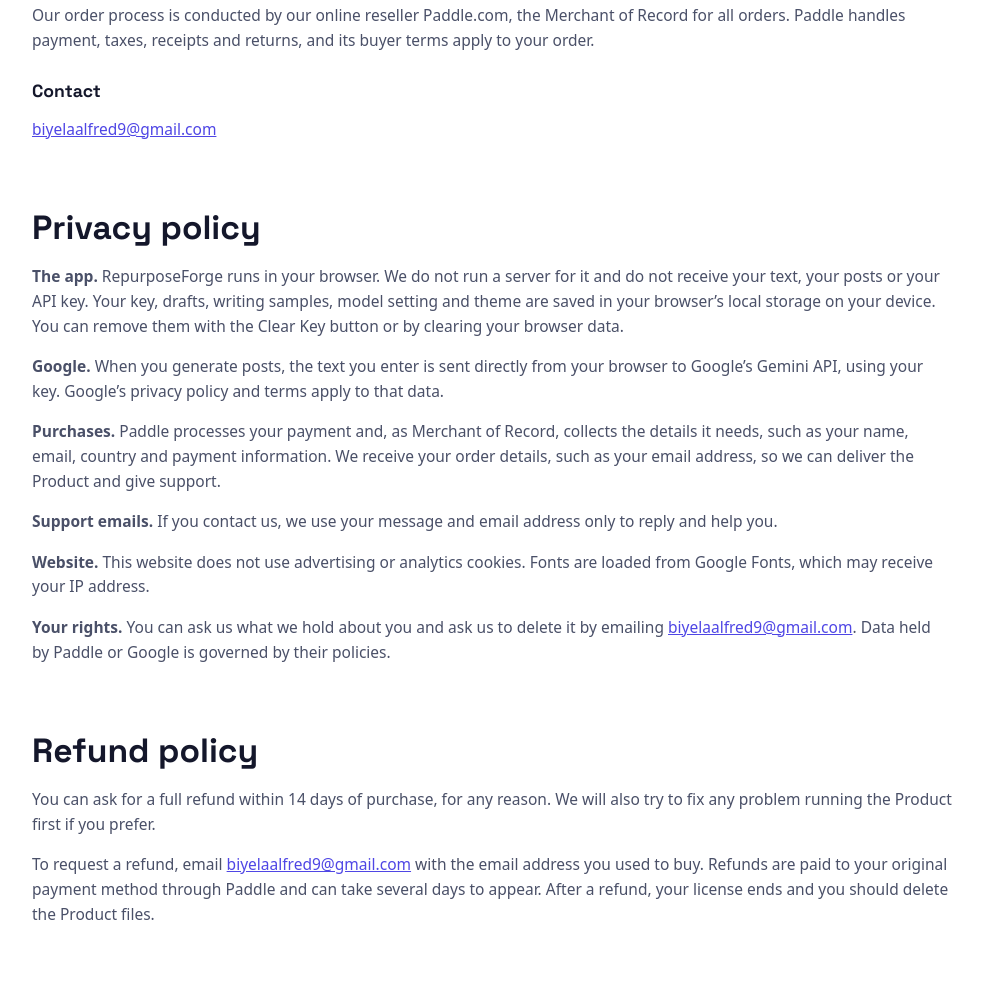
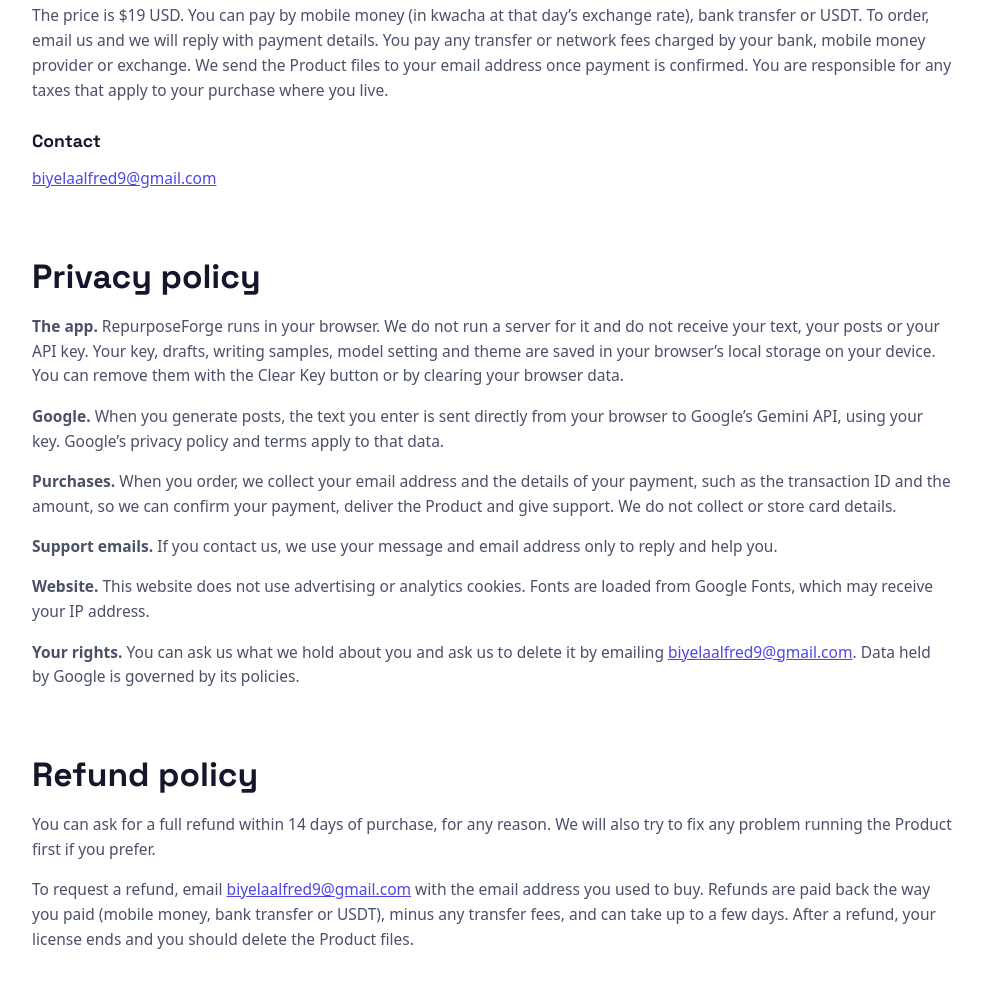
Before and after one commit to biyelaalfred9-byte/repurposeforge, a plain HTML site: page index.html in a window 1280 px wide. Shown: the part 3483-4470 px from the top of the page, without its empty margins (148-1131 px from the left). Drawn offline with Linux system fonts and the light colour scheme.

Commit message:
Add files via upload

```diff
--- a/index.html
+++ b/index.html
@@ -87,8 +87,8 @@
 <section id="pricing"><div class="wrap"><h2>Pricing</h2>
 <div class="price"><div class="n">$19</div><div>One-time payment. No subscription.</div>
 <ul><li>RepurposeForge app (one HTML file)</li><li>Setup guide (PDF)</li><li>14-day refund</li></ul>
-<a class="btn" href="#buy" id="buy">Buy now</a>
-<p style="font-size:.85rem;color:var(--soft);margin:.9em 0 0">Our order process is conducted by our online reseller Paddle.com. Paddle.com is the Merchant of Record for all our orders. Paddle provides all customer service inquiries and handles returns.</p></div></div></section>
+<a class="btn" href="mailto:biyelaalfred9@gmail.com?subject=Buy%20RepurposeForge%20(%2419)" id="buy">Email to buy</a>
+<p style="font-size:.85rem;color:var(--soft);margin:.9em 0 0">Pay by mobile money (MTN or Airtel, Zambia), bank transfer or USDT (a dollar-pegged cryptocurrency). Email us and we reply with the payment details. Once your payment is confirmed, we email you the app and the setup guide.</p></div></div></section>
 
 <section id="faq"><div class="wrap"><h2>Questions</h2>
 <details><summary>Do I need to pay for AI usage?</summary><p>RepurposeForge uses your own Google Gemini API key. Google sets the limits and any charges for that key. Check your plan in Google AI Studio.</p></details>
@@ -111,21 +111,21 @@
 <h3>Warranty and liability</h3>
 <p>The Product is provided “as is” without warranties of any kind, to the extent the law allows. Our total liability for any claim is limited to the price you paid for the Product. Nothing here limits rights you have under consumer law that cannot be excluded.</p>
 <h3>Orders and payments</h3>
-<p>Our order process is conducted by our online reseller Paddle.com, the Merchant of Record for all orders. Paddle handles payment, taxes, receipts and returns, and its buyer terms apply to your order.</p>
+<p>The price is $19 USD. You can pay by mobile money (in kwacha at that day’s exchange rate), bank transfer or USDT. To order, email us and we will reply with payment details. You pay any transfer or network fees charged by your bank, mobile money provider or exchange. We send the Product files to your email address once payment is confirmed. You are responsible for any taxes that apply to your purchase where you live.</p>
 <h3>Contact</h3>
 <p><a href="mailto:biyelaalfred9@gmail.com">biyelaalfred9@gmail.com</a></p>
 
 <h2 id="privacy" style="margin-top:2em">Privacy policy</h2>
 <p><strong>The app.</strong> RepurposeForge runs in your browser. We do not run a server for it and do not receive your text, your posts or your API key. Your key, drafts, writing samples, model setting and theme are saved in your browser’s local storage on your device. You can remove them with the Clear Key button or by clearing your browser data.</p>
 <p><strong>Google.</strong> When you generate posts, the text you enter is sent directly from your browser to Google’s Gemini API, using your key. Google’s privacy policy and terms apply to that data.</p>
-<p><strong>Purchases.</strong> Paddle processes your payment and, as Merchant of Record, collects the details it needs, such as your name, email, country and payment information. We receive your order details, such as your email address, so we can deliver the Product and give support.</p>
+<p><strong>Purchases.</strong> When you order, we collect your email address and the details of your payment, such as the transaction ID and the amount, so we can confirm your payment, deliver the Product and give support. We do not collect or store card details.</p>
 <p><strong>Support emails.</strong> If you contact us, we use your message and email address only to reply and help you.</p>
 <p><strong>Website.</strong> This website does not use advertising or analytics cookies. Fonts are loaded from Google Fonts, which may receive your IP address.</p>
-<p><strong>Your rights.</strong> You can ask us what we hold about you and ask us to delete it by emailing <a href="mailto:biyelaalfred9@gmail.com">biyelaalfred9@gmail.com</a>. Data held by Paddle or Google is governed by their policies.</p>
+<p><strong>Your rights.</strong> You can ask us what we hold about you and ask us to delete it by emailing <a href="mailto:biyelaalfred9@gmail.com">biyelaalfred9@gmail.com</a>. Data held by Google is governed by its policies.</p>
 
 <h2 id="refunds" style="margin-top:2em">Refund policy</h2>
 <p>You can ask for a full refund within 14 days of purchase, for any reason. We will also try to fix any problem running the Product first if you prefer.</p>
-<p>To request a refund, email <a href="mailto:biyelaalfred9@gmail.com">biyelaalfred9@gmail.com</a> with the email address you used to buy. Refunds are paid to your original payment method through Paddle and can take several days to appear. After a refund, your license ends and you should delete the Product files.</p>
+<p>To request a refund, email <a href="mailto:biyelaalfred9@gmail.com">biyelaalfred9@gmail.com</a> with the email address you used to buy. Refunds are paid back the way you paid (mobile money, bank transfer or USDT), minus any transfer fees, and can take up to a few days. After a refund, your license ends and you should delete the Product files.</p>
 </div></section>
 </main>
 <footer><div class="wrap">© 2026 Alfred Biyela · RepurposeForge · <a href="mailto:biyelaalfred9@gmail.com">biyelaalfred9@gmail.com</a> · <a href="#terms">Terms</a> · <a href="#privacy">Privacy</a> · <a href="#refunds">Refunds</a></div></footer>
```
